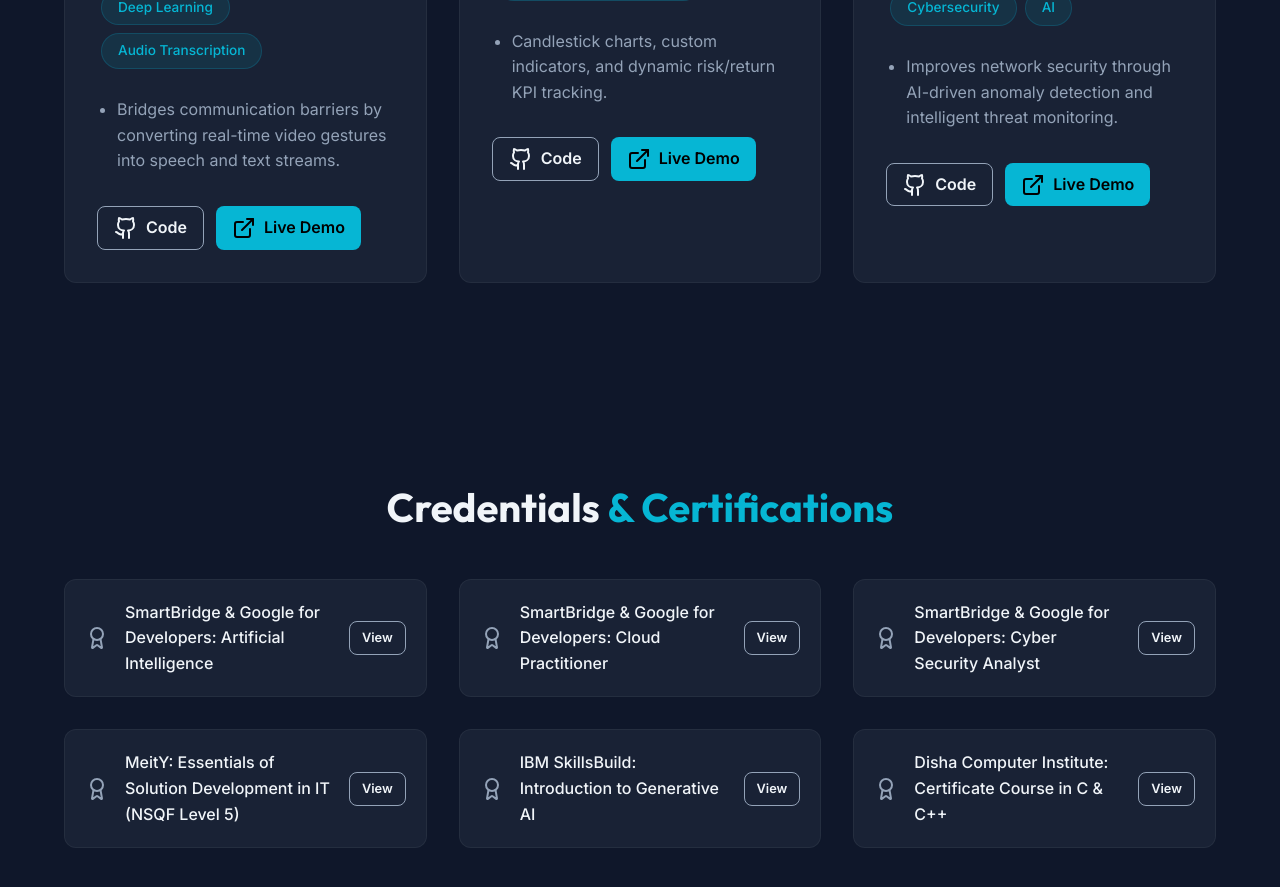
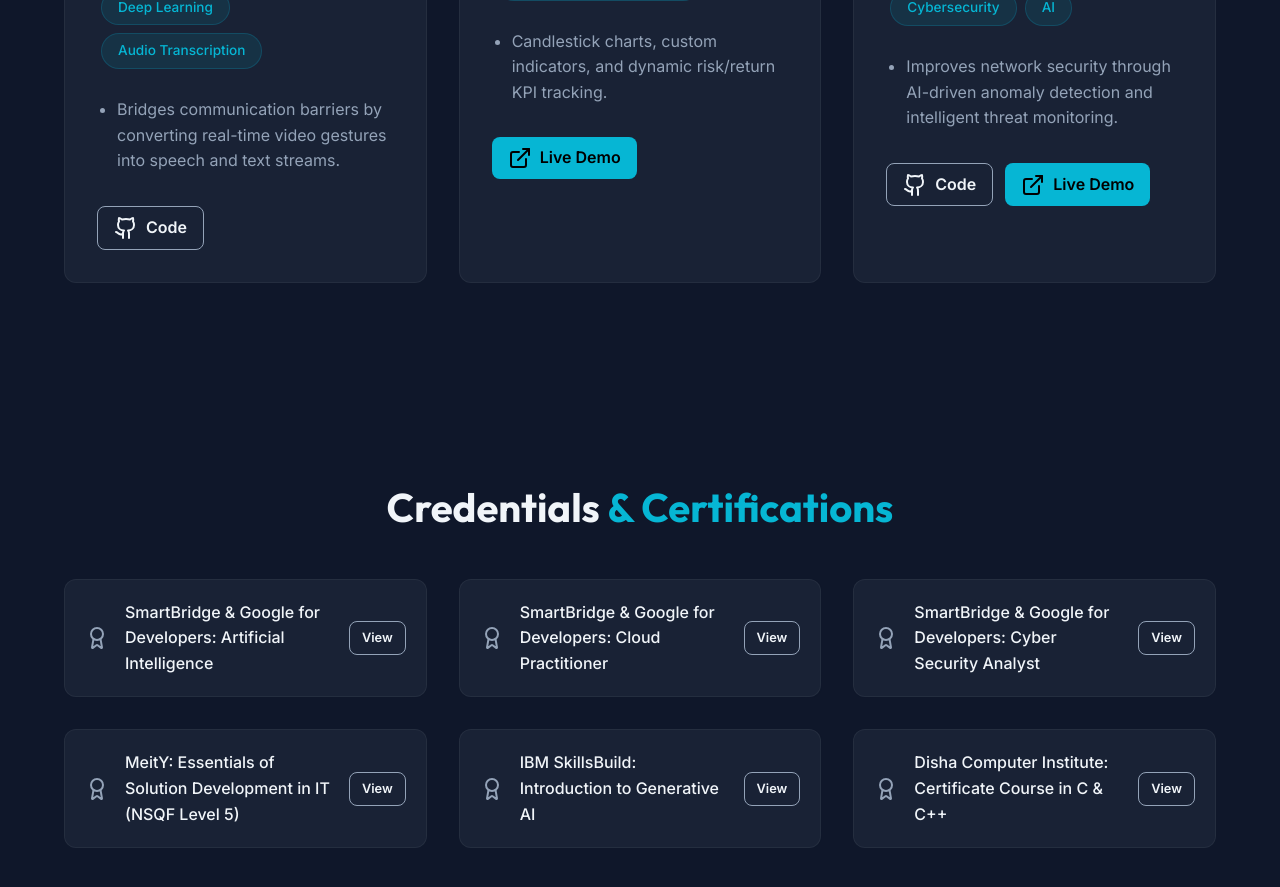
Before and after one commit to vaibhav72-hub/portfolio-github, a React (Vite) app: page / in a window 1280 px wide. Shown: the part 3560-4447 px from the top of the page. Built offline with nearby package versions, Linux system fonts and the light colour scheme.

Commit message:
feat: add main React application component for portfolio website

```diff
--- a/src/App.tsx
+++ b/src/App.tsx
@@ -304,12 +304,16 @@ export default function App() {
               </ul>
 
               <div style={{ display: "flex", gap: "12px" }}>
-                <a href={project.githubUrl} className="btn-secondary" style={{ padding: "8px 16px" }}>
-                  <GithubIcon className="w-4 h-4" /> Code
-                </a>
-                <a href={project.liveUrl} target="_blank" rel="noreferrer" className="btn-primary" style={{ padding: "8px 16px" }}>
-                  <ExternalLink className="w-4 h-4" /> Live Demo
-                </a>
+                {project.githubUrl !== "#" && (
+                  <a href={project.githubUrl} target="_blank" rel="noreferrer" className="btn-secondary" style={{ padding: "8px 16px" }}>
+                    <GithubIcon className="w-4 h-4" /> Code
+                  </a>
+                )}
+                {project.liveUrl !== "#" && (
+                  <a href={project.liveUrl} target="_blank" rel="noreferrer" className="btn-primary" style={{ padding: "8px 16px" }}>
+                    <ExternalLink className="w-4 h-4" /> Live Demo
+                  </a>
+                )}
               </div>
             </div>
           ))}
```
